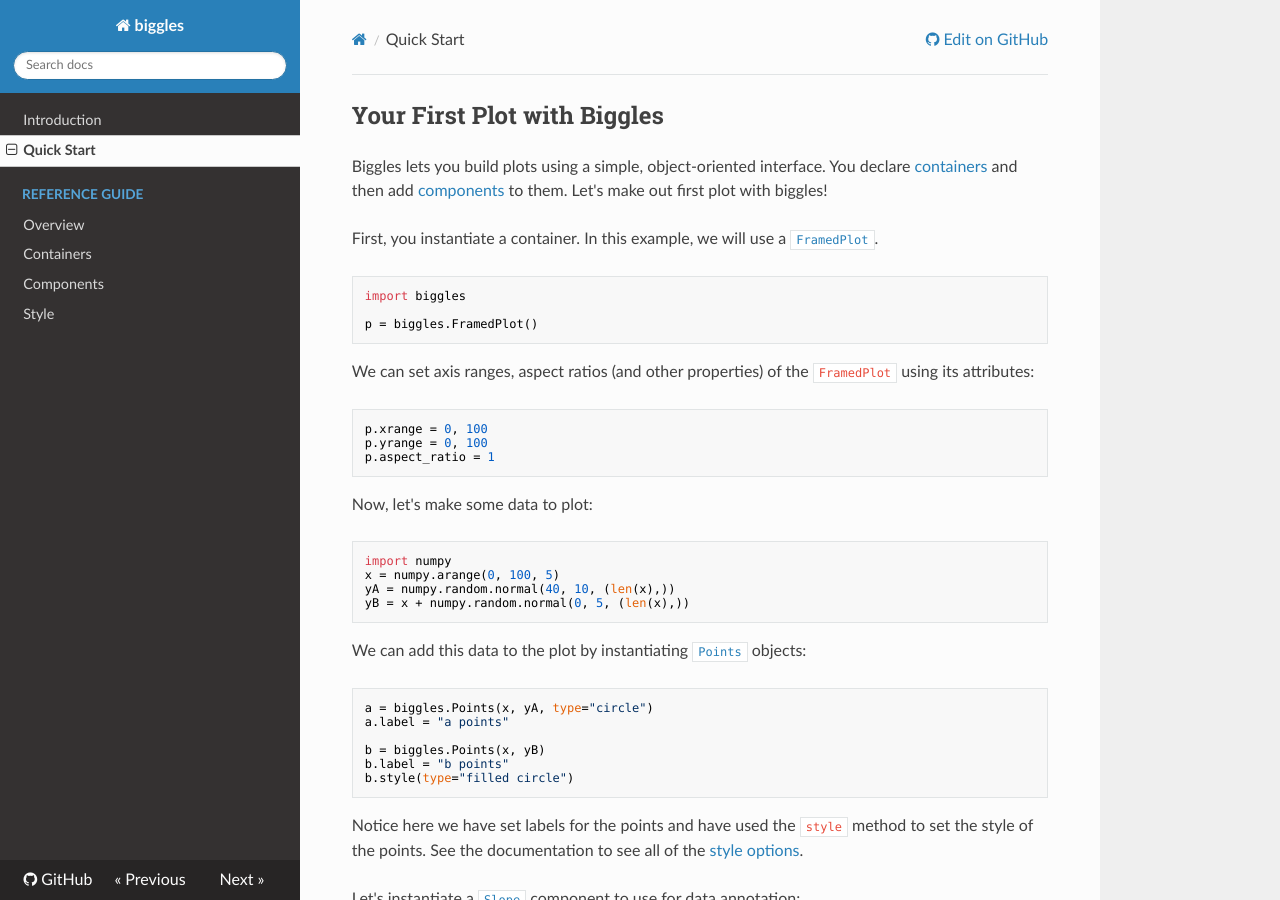
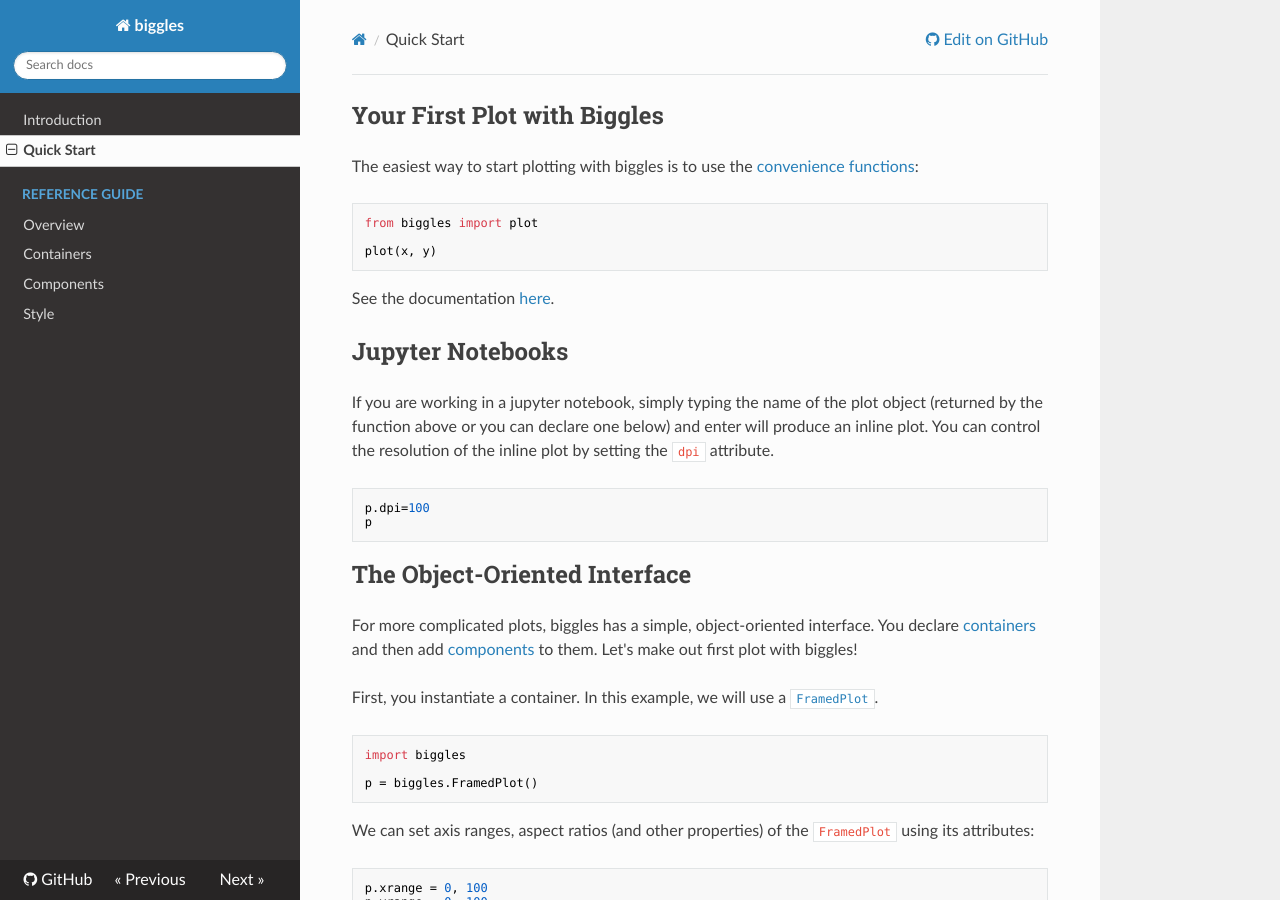
Before and after one commit to biggles-plot/biggles, an MkDocs documentation site: the page built from docs/quickstart.md, in a window 1280 px wide and 900 px high. Built offline with MkDocs 1.6.1, drawn with Linux system fonts in a browser that asks for light colours; nearby versions of some CDN libraries; old or Windows-style settings are respelled for this version of MkDocs; some of the changed text lies outside the part shown.

Commit message:
DOC updated quickstart (#117)

````diff
--- a/docs/quickstart.md
+++ b/docs/quickstart.md
@@ -1,6 +1,29 @@
 ## Your First Plot with Biggles
 
-Biggles lets you build plots using a simple, object-oriented interface. You declare [containers](guide/containers.md)
+The easiest way to start plotting with biggles is to use the [convenience functions](guide/overview.md#lightweight-plotting-routines):
+
+```python
+from biggles import plot
+
+plot(x, y)
+```
+
+See the documentation [here](https://github.com/biggles-plot/biggles/blob/master/biggles/func.py#L45).
+
+## Jupyter Notebooks
+
+If you are working in a jupyter notebook, simply typing the name of the plot object (returned by the function above or you
+can declare one below) and enter will produce an inline plot.  You can control the resolution of the
+inline plot by setting the `dpi` attribute.
+
+```python
+p.dpi=100
+p
+```
+
+## The Object-Oriented Interface
+
+For more complicated plots, biggles has a simple, object-oriented interface. You declare [containers](guide/containers.md)
 and then add [components](guide/components.md) to them. Let's make out first plot with biggles!
 
 First, you instantiate a container. In this example, we will use a [`FramedPlot`](guide/containers.md#framedplot).
@@ -68,29 +91,6 @@
 
 ![Example Plot](quickstart.png)
 
-## Jupyter Notebooks
-
-If you are working in a jupyter notebook, simply typing the name of the plot object and
-enter will produce an inline plot.  You can control the resolution of the
-inline plot by setting the `dpi` attribute.
-
-```python
-p.dpi=100
-p
-```
-
-## Lightweight Plotting Routines
-
-For quick, interactive work, you can also use the convenience function `plot` like this:
-
-```python
-from biggles import plot
-
-plot(x, yA, symboltype='circle')
-```
-
-See the documentation [here](https://github.com/biggles-plot/biggles/blob/master/biggles/func.py#L45).
-
 ## Next Steps
 
 This example showcases only a small fraction of what biggles can do. See the [Reference Guide](guide/overview.md) and
````
